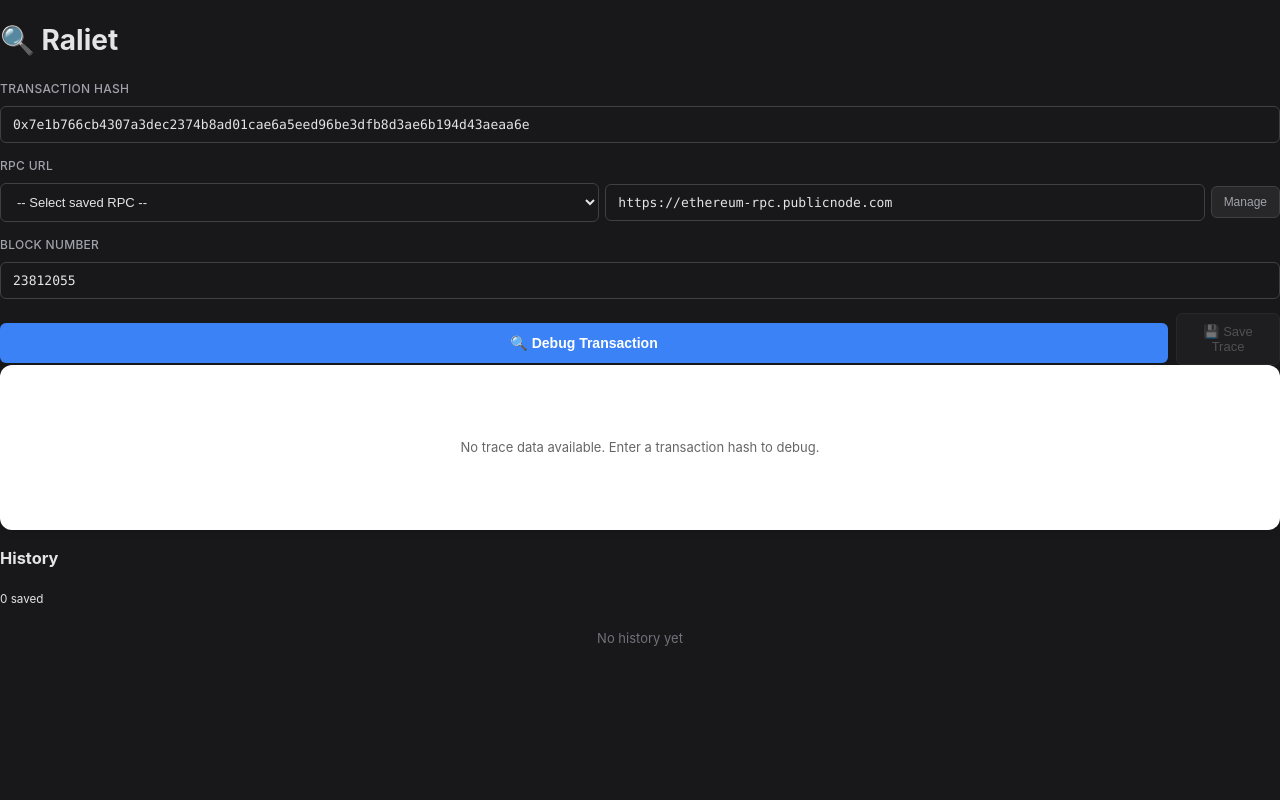
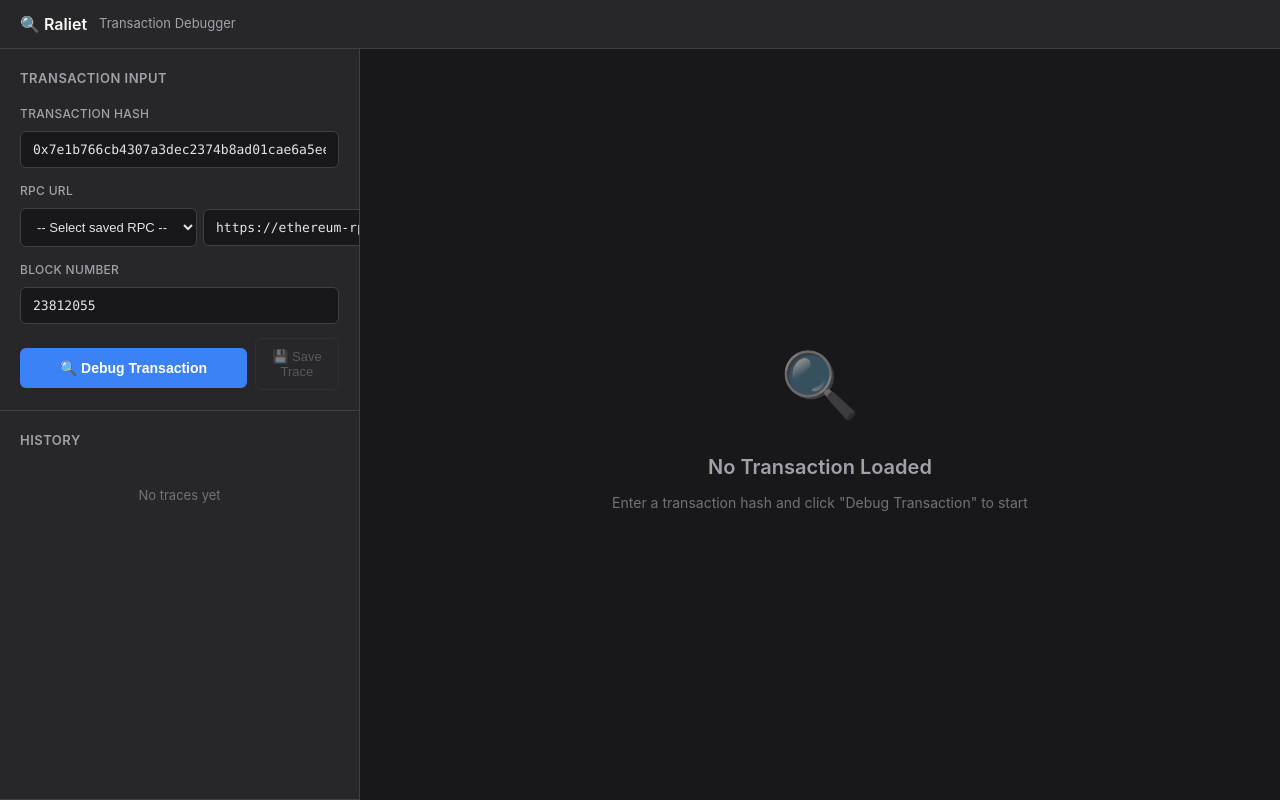
Before and after one commit to derawl/raliet, a React (Vite) app: page / in a window 1280 px wide. Built offline with nearby package versions, Linux system fonts and the light colour scheme.

Commit message:
Revamp app layout with a new title bar and sidebar; enhance transaction input and history sections for improved user experience.

```diff
--- a/src/App.tsx
+++ b/src/App.tsx
@@ -177,12 +177,28 @@ function App() {
   }
 
   return (
-    <main className="app-container">
-      <div className="app-header">
+    <main className="desktop-app">
+      <header className="app-titlebar">
+        <div className="titlebar-left">
           <h1>🔍 Raliet</h1>
+          <span className="subtitle">Transaction Debugger</span>
         </div>
+        <div className="titlebar-right">
+          {traceData && (
+            <div className="transaction-summary">
+              <span className={`status-badge ${traceData.overview?.status === 'Success' ? 'success' : 'failed'}`}>
+                {traceData.overview?.status || 'Unknown'}
+              </span>
+              <span className="gas-info">Gas: {traceData.overview?.gas_used || 'N/A'}</span>
+            </div>
+          )}
+        </div>
+      </header>
 
-      <div className="input-section">
+      <div className="app-body">
+        <aside className="sidebar">
+          <div className="sidebar-section">
+            <h3 className="section-title">Transaction Input</h3>
         <div className="input-group">
           <label htmlFor="tx-hash">Transaction Hash</label>
           <input
@@ -268,59 +284,93 @@ function App() {
         {error && <div className="error-message">{error}</div>}
           </div>
 
-      <div className="main-grid">
-        <div className="left-panel">
-          <TraceViewer trace={traceData} loading={loading} />
-        </div>
-        <aside className="history-panel">
-          <div className="history-header">
-            <h3>History</h3>
-            <small>{history.length} saved</small>
-          </div>
+          <div className="sidebar-section history-section">
+        <h3 className="section-title">History</h3>
         <div className="history-list">
           {history.length === 0 && (
-              <div className="empty">No history yet</div>
+            <div className="empty">No traces yet</div>
           )}
           {history.map((h, i) => (
             <div key={i} className="history-item">
               <div className="history-meta">
                 <div className="history-title">
-                    {h.txHash?.slice(0, 12) ?? "—"}{" "}
+                  {h.txHash?.slice(0, 10) ?? "—"}
                   <span className="muted">{h.overview?.status ?? ""}</span>
                 </div>
                 <div className="history-sub">
-                    {h.rpcUrl} • #{h.blockNumber}
+                  Block #{h.blockNumber}
                 </div>
               </div>
               <div className="history-actions">
-                  <button
-                    className="mini-btn"
-                    onClick={() => loadHistoryEntry(i)}
-                  >
+                <button className="mini-btn" onClick={() => loadHistoryEntry(i)}>
                   Load
                 </button>
-                  <button
-                    className="mini-btn"
-                    onClick={() => {
-                      setTraceData(h.trace);
-                      setTxHash(h.txHash || "");
-                      setRpcUrl(h.rpcUrl || "");
-                      setBlockNumber(String(h.blockNumber || ""));
-                    }}
-                  >
-                    Set
-                  </button>
-                  <button
-                    className="mini-btn"
-                    onClick={() => deleteHistoryEntry(i)}
-                  >
+                <button className="mini-btn" onClick={() => deleteHistoryEntry(i)}>
                   Delete
                 </button>
               </div>
             </div>
           ))}
         </div>
+      </div>
     </aside>
+
+    <main className="main-content">
+      {!traceData && !loading && (
+        <div className="empty-state">
+          <div className="empty-icon">🔍</div>
+          <h2>No Transaction Loaded</h2>
+          <p>Enter a transaction hash and click "Debug Transaction" to start</p>
+        </div>
+      )}
+
+      {loading && (
+        <div className="loading-state">
+          <div className="spinner"></div>
+          <p>Tracing transaction...</p>
+        </div>
+      )}
+
+      {traceData && !loading && (
+        <div className="debugger-panels">
+          <div className="transaction-details-panel">
+            <h3 className="panel-title">Transaction Details</h3>
+            <div className="details-grid">
+              <div className="detail-item">
+                <span className="detail-label">From</span>
+                <span className="detail-value mono">{traceData.overview?.from || 'N/A'}</span>
+              </div>
+              <div className="detail-item">
+                <span className="detail-label">To</span>
+                <span className="detail-value mono">{traceData.overview?.to || 'N/A'}</span>
+              </div>
+              <div className="detail-item">
+                <span className="detail-label">Value</span>
+                <span className="detail-value">{traceData.overview?.value || '0'} ETH</span>
+              </div>
+              <div className="detail-item">
+                <span className="detail-label">Gas Used</span>
+                <span className="detail-value">{traceData.overview?.gas_used || 'N/A'}</span>
+              </div>
+              <div className="detail-item">
+                <span className="detail-label">Block</span>
+                <span className="detail-value">#{blockNumber}</span>
+              </div>
+              <div className="detail-item">
+                <span className="detail-label">Status</span>
+                <span className={`detail-value status-badge ${traceData.overview?.status === 'Success' ? 'success' : 'failed'}`}>
+                  {traceData.overview?.status || 'Unknown'}
+                </span>
+              </div>
+            </div>
+          </div>
+
+          <div className="trace-panel">
+            <TraceViewer trace={traceData} loading={loading} />
+          </div>
+        </div>
+      )}
+    </main>
   </div>
 
       {showRpcModal && (
```
Lines whose indentation alone changed are shown as unchanged.
